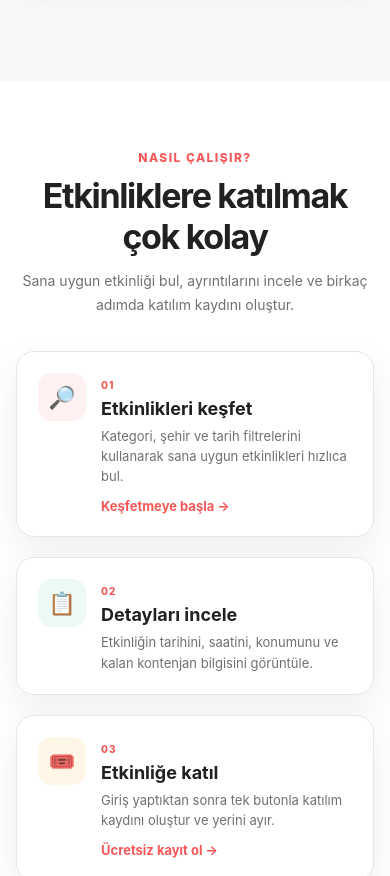
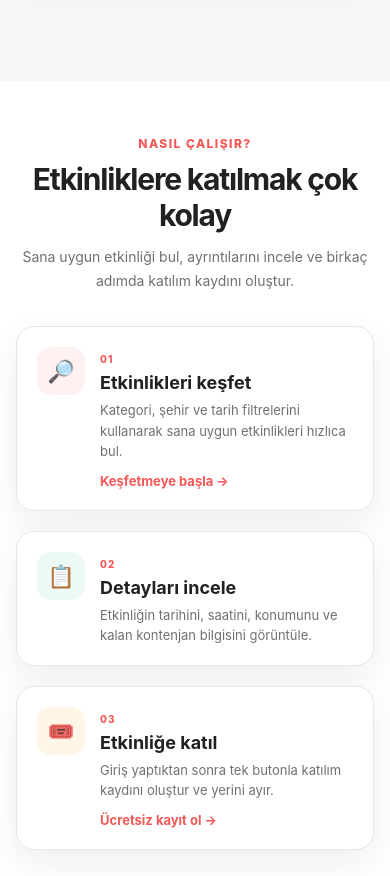
Before and after one commit to melikebiber/event-management-system, an Angular app in the folder frontend/: page / in a window 390 px wide. Shown: the part 2840-3716 px from the top of the page. Built offline with nearby package versions, Linux system fonts and the light colour scheme; no server answers.

Commit message:
feat: ana sayfa etkinlik görselleri ve akış bölümü düzenlendi

```diff
--- a/frontend/src/app/pages/home/home.css
+++ b/frontend/src/app/pages/home/home.css
@@ -415,6 +415,19 @@
   transition:
     transform 0.2s ease,
     box-shadow 0.2s ease;
+}
+.upcoming-card-image img {
+  display: block;
+  width: 100%;
+  height: 100%;
+  object-fit: cover;
+}
+.upcoming-card-image img {
+  transition: transform 0.3s ease;
+}
+
+.upcoming-card:hover .upcoming-card-image img {
+  transform: scale(1.04);
 }
 
 .upcoming-card:hover .upcoming-card-image {
@@ -1099,7 +1112,7 @@
 
 .upcoming-section {
   padding-top: 68px;
-}}
+}
 /* NASIL ÇALIŞIR BÖLÜMÜ */
 
 .how-it-works-section {
@@ -1370,4 +1383,206 @@
 .flow-line-bottom {
   right: 25%;
   bottom: 85px;
+}}
+/* NASIL ÇALIŞIR - KADEMELİ TASARIM */
+
+.how-it-works-section {
+  padding: 65px 0 75px;
+  background: #ffffff;
 }
+
+.centered-section-header {
+  max-width: 680px;
+  margin: 0 auto 34px;
+  text-align: center;
+}
+
+.centered-section-header .section-label {
+  display: block;
+  margin-bottom: 10px;
+  color: var(--primary-color);
+  font-size: 12px;
+  font-weight: 800;
+  letter-spacing: 0.12em;
+}
+
+.centered-section-header h2 {
+  margin: 0;
+  color: var(--text-color);
+  font-size: 34px;
+  line-height: 1.2;
+  letter-spacing: -0.04em;
+}
+
+.centered-section-header p {
+  max-width: 600px;
+  margin: 12px auto 0;
+  color: var(--muted-text);
+  font-size: 14px;
+  line-height: 1.7;
+}
+
+/* Kartların bulunduğu alan */
+
+.how-flow {
+  position: relative;
+  min-height: 430px;
+}
+
+/* Ortak kart görünümü */
+
+.flow-card {
+  position: absolute;
+  z-index: 3;
+  display: flex;
+  align-items: flex-start;
+  gap: 15px;
+  width: min(100%, 400px);
+  padding: 21px;
+  border: 1px solid #e7e7e9;
+  border-radius: 18px;
+  background: #ffffff;
+  box-shadow: 0 14px 36px rgba(33, 33, 33, 0.07);
+}
+
+/* Birinci kart: sol üst */
+
+.flow-card-left {
+  top: 10px;
+  left: 30px;
+}
+
+/* İkinci kart: sağ üst */
+
+.flow-card-right {
+  top: 25px;
+  right: 30px;
+}
+
+/* Üçüncü kart: alt orta */
+
+.flow-card-center {
+  bottom: 0;
+  left: 50%;
+  transform: translateX(-50%);
+}
+
+/* İkonlar */
+
+.flow-icon {
+  display: flex;
+  flex: 0 0 48px;
+  align-items: center;
+  justify-content: center;
+  width: 48px;
+  height: 48px;
+  border-radius: 14px;
+  background: #fff0f2;
+  font-size: 22px;
+}
+
+.flow-card-right .flow-icon {
+  background: #edf9f5;
+}
+
+.flow-card-center .flow-icon {
+  background: #fff6e7;
+}
+
+/* Kart yazıları */
+
+.flow-content {
+  min-width: 0;
+}
+
+.flow-step {
+  color: var(--primary-color);
+  font-size: 10px;
+  font-weight: 800;
+  letter-spacing: 0.1em;
+}
+
+.flow-content h3 {
+  margin: 5px 0 7px;
+  color: var(--text-color);
+  font-size: 18px;
+}
+
+.flow-content p {
+  margin: 0;
+  color: var(--muted-text);
+  font-size: 13px;
+  line-height: 1.55;
+}
+
+.flow-content a {
+  display: inline-block;
+  margin-top: 12px;
+  color: var(--primary-color);
+  font-size: 13px;
+  font-weight: 700;
+  text-decoration: none;
+}
+
+.flow-content a:hover {
+  text-decoration: underline;
+}
+
+/* Kartlar arasındaki dekoratif çizgiler */
+
+.flow-line {
+  position: absolute;
+  z-index: 1;
+  width: 190px;
+  height: 100px;
+  border: 2px solid #dedee2;
+  border-top-color: transparent;
+  border-left-color: transparent;
+  border-radius: 50%;
+}
+
+.flow-line-top {
+  top: 90px;
+  left: 50%;
+  transform: translateX(-50%) rotate(18deg);
+}
+
+.flow-line-bottom {
+  right: 25%;
+  bottom: 85px;
+  transform: rotate(-22deg);
+}
+
+/* Tablet ve mobil */
+
+@media (max-width: 1050px) {
+  .how-flow {
+    display: grid;
+    min-height: auto;
+    gap: 20px;
+  }
+
+  .flow-card {
+    position: static;
+    width: 100%;
+    transform: none;
+  }
+
+  .flow-line {
+    display: none;
+  }
+}
+
+@media (max-width: 600px) {
+  .how-it-works-section {
+    padding: 55px 0 65px;
+  }
+
+  .centered-section-header h2 {
+    font-size: 30px;
+  }
+
+  .flow-card {
+    padding: 20px;
+  }
+}
--- a/frontend/src/app/pages/home/home.html
+++ b/frontend/src/app/pages/home/home.html
@@ -202,24 +202,23 @@
         *ngFor="let event of upcomingEvents"
         [routerLink]="['/events', event.event_id]"
       >
-        <div
-          class="upcoming-card-image"
-          [class.conference-image]="
-            event.category.category_name === 'Konferans'
+        <div class="upcoming-card-image">
+
+  <img
+    [src]="
+      getEventImage(
+        event.category.category_name,
+        event.title
+      )
     "
-          [class.workshop-image]="
-            event.category.category_name === 'Workshop'
-          "
-          [class.technology-image]="
-            event.category.category_name === 'Teknoloji'
-          "
-          [class.education-image]="
-            event.category.category_name === 'Eğitim'
-          "
+    [alt]="event.title"
+    loading="lazy"
   >
+
   <span class="upcoming-category">
     {{ event.category.category_name }}
   </span>
+
 </div>
 
         <div class="upcoming-card-content">
@@ -391,7 +390,7 @@
         </div>
       </article>
 
-      <div class="flow-line flow-line-top" aria-hidden="true"></div>
+
 
       <article class="flow-card flow-card-right">
         <div class="flow-icon">
@@ -414,7 +413,6 @@
         </div>
       </article>
 
-      <div class="flow-line flow-line-bottom" aria-hidden="true"></div>
 
       <article class="flow-card flow-card-center">
         <div class="flow-icon">
--- a/frontend/src/app/pages/home/home.ts
+++ b/frontend/src/app/pages/home/home.ts
@@ -87,4 +87,49 @@ export class Home implements OnInit {
       }
     });
   }
+  getEventImage(
+  categoryName: string,
+  eventTitle: string
+): string {
+  const category = categoryName
+    .trim()
+    .toLocaleLowerCase('tr-TR');
+
+  const title = eventTitle
+    .trim()
+    .toLocaleLowerCase('tr-TR');
+
+  if (
+    title.includes('boncuk') ||
+    title.includes('kolye')
+  ) {
+    return '/images/events/bead.jpg';
+  }
+
+  if (category.includes('seminer')) {
+    return '/images/events/seminar.jpg';
+  }
+
+  if (category.includes('workshop')) {
+    return '/images/events/workshop.jpg';
+  }
+
+  if (category.includes('konferans')) {
+    return '/images/events/conference.jpg';
+  }
+
+  if (category.includes('konser')) {
+    return '/images/events/concert.jpg';
+  }
+
+  if (
+    category.includes('tiyatro') ||
+    category.includes('kültür') ||
+    category.includes('sanat')
+  ) {
+    return '/images/events/theatre.jpg';
+  }
+
+  return '/images/events/default.jpg';
 }
+}
```
Lines whose indentation alone changed are shown as unchanged.
